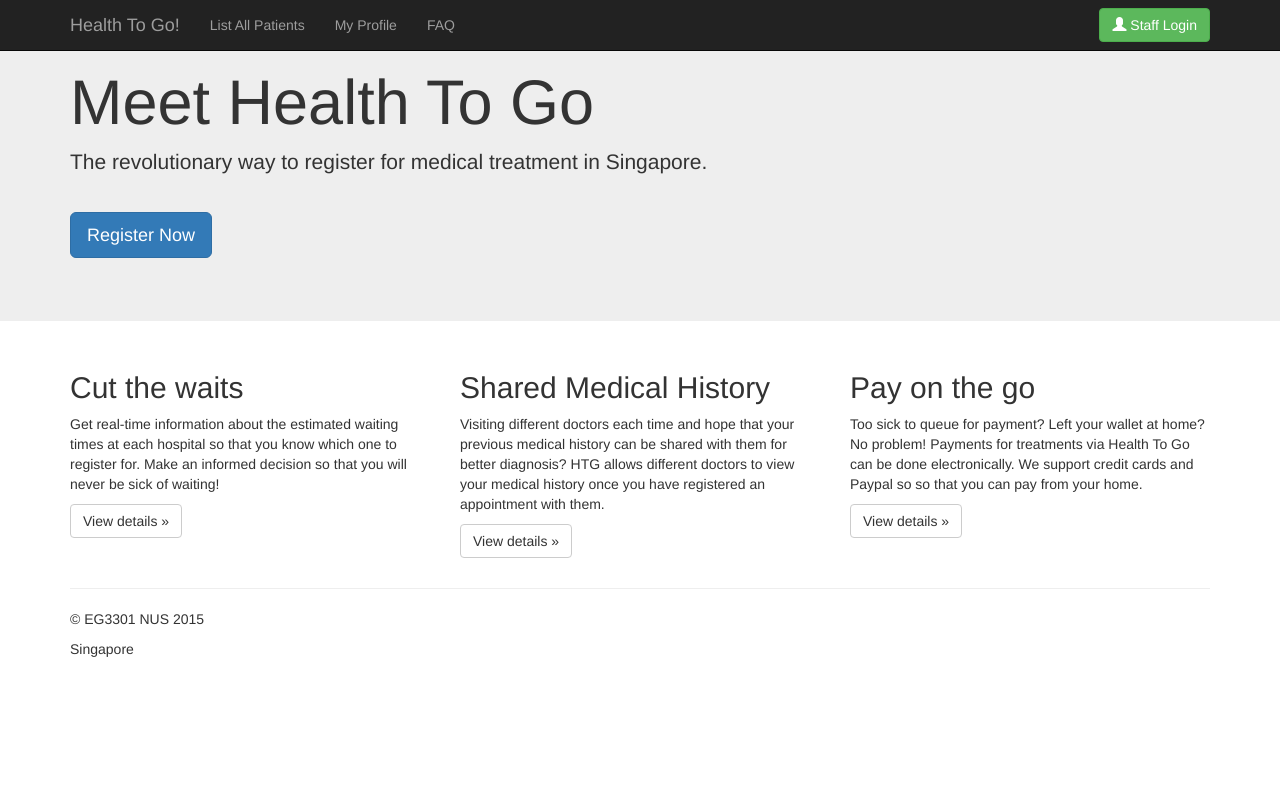
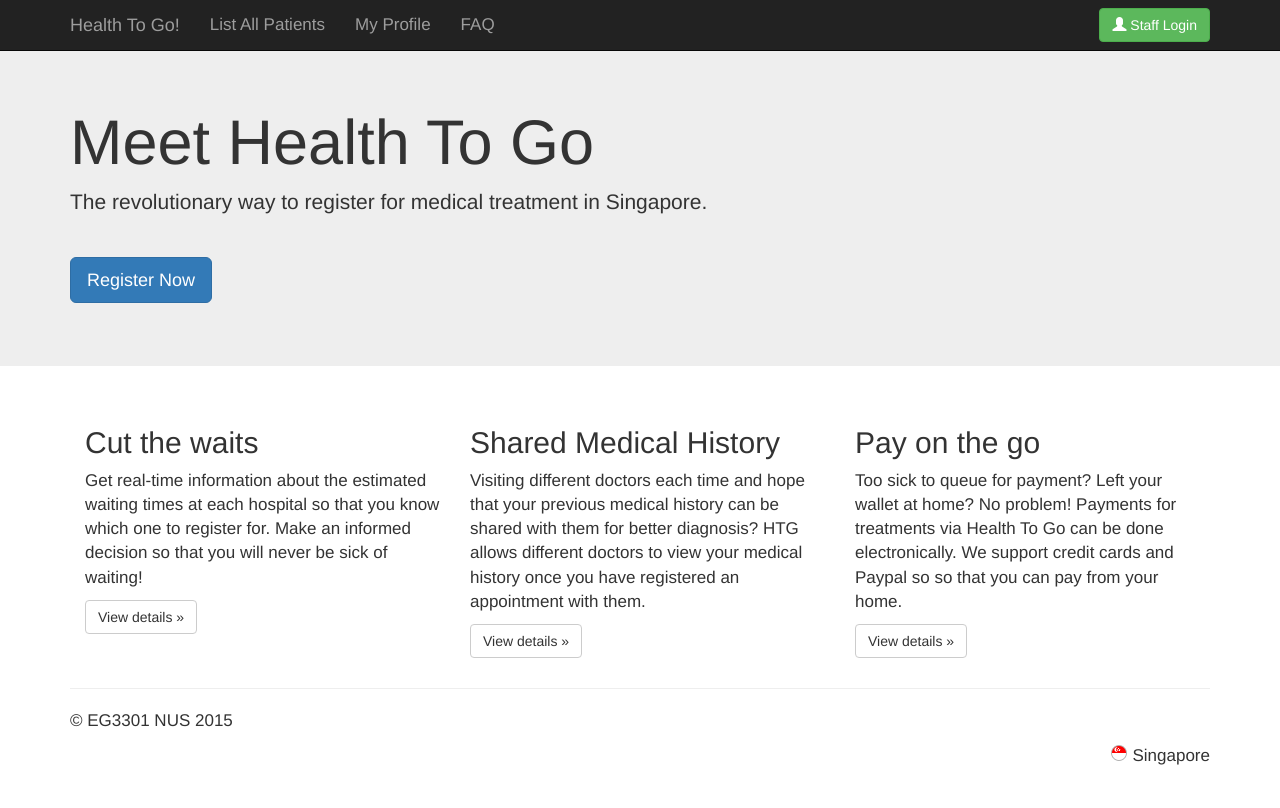
Before and after one commit to bingoyahoo/health-to-go-python, a Python web app: template templates/main.html in a window 1280 px wide. Before the commit the page ends 657 px from the top, so only its background shows below. Run offline with Jinja, Linux system fonts and the light colour scheme; the template is opened without the code that fills it, so the values that code supplies are empty; some libraries are stand-ins or nearby versions.

Commit message:
Link custom stylesheet

```diff
--- a/bootstrap/css/custom.css
+++ b/bootstrap/css/custom.css
@@ -2,7 +2,7 @@ body {
 	padding-top: 40px;
 	padding-bottom: 40px;
 	background-color: #fff;
-	pxfont-size:1
+	font-size: 17px;
 }
 
 blockquote {
@@ -43,6 +43,6 @@ form label {
 	height: 16px;
 	width: 16px;
 	background-image:
-		url("img/sg_flag.png");
+		url("../../img/sg_flag.png");
 	float: left
 }
--- a/templates/main.html
+++ b/templates/main.html
@@ -45,7 +45,8 @@
 
 <!-- Stylesheet -->
 	<link href="bootstrap/css/bootstrap.css" rel="stylesheet">
-<link href="bootstrap/css/bootstrap-responsive.css" rel="stylesheet">
+	<link href="bootstrap/css/bootstrap-responsive.css" rel="stylesheet">
+	<link href="bootstrap/css/custom.css" rel="stylesheet">
 
 </head>
 
```
